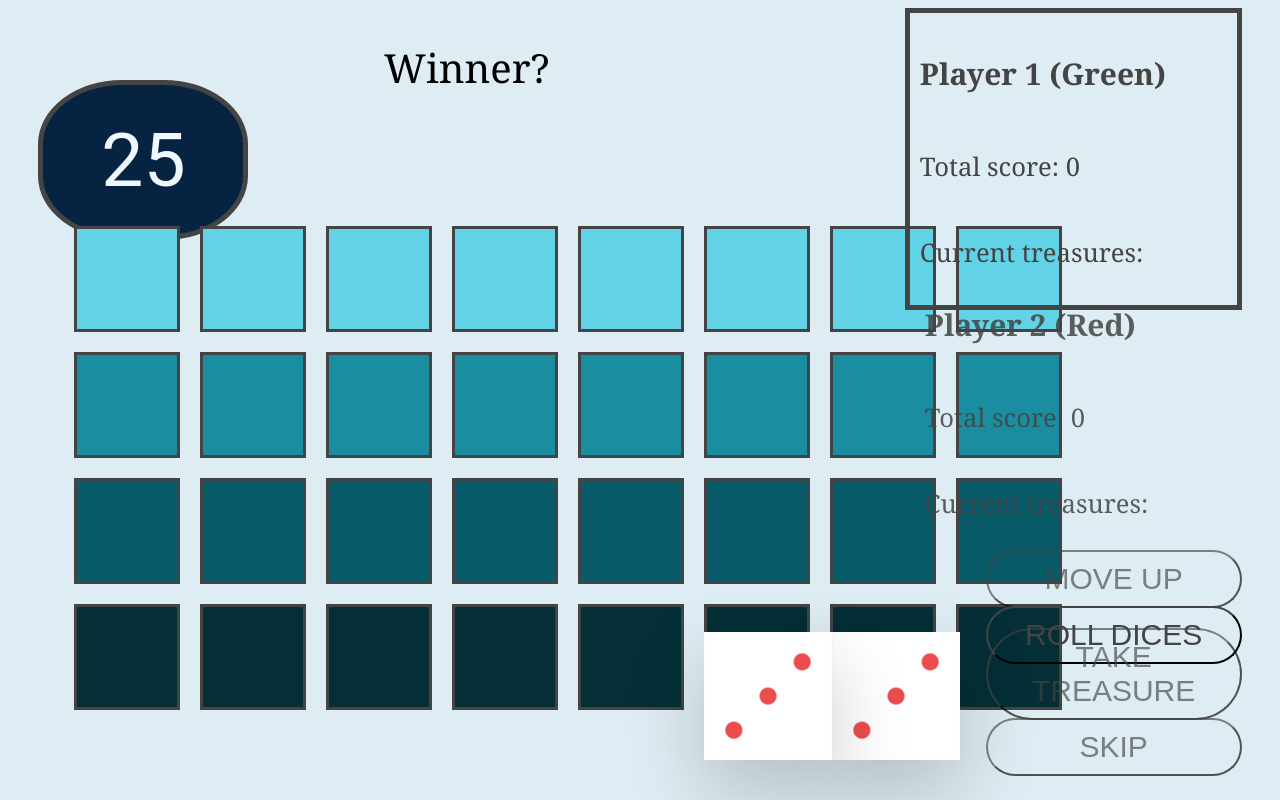
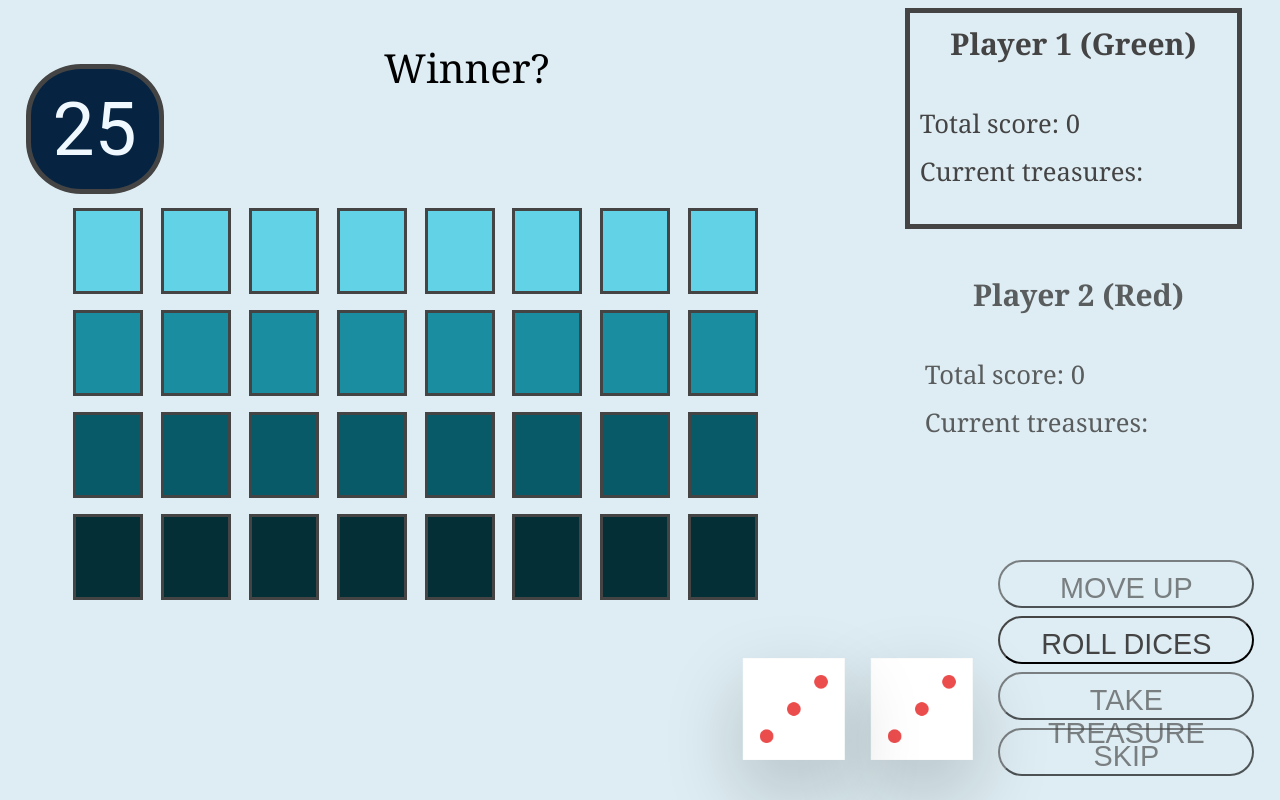
Before and after one commit to Nailgy/Deep_sea_game, a website: page index.html in a window 1280 px wide. Drawn offline with Linux system fonts and the light colour scheme.

Commit message:
Optimized view for different resolutions

```diff
--- a/index.html
+++ b/index.html
@@ -14,23 +14,23 @@
   <div id="game--field"></div>
   <div id="winner">Winner?</div>
   <section class ="player player--active" id="player--0">
-    <h3 class="name" id="name--0">Player 1 (Green)</h2>
-    <div>
+    <h3 class="name">Player 1 (Green)</h2>
+    <div class="text-block">
       <p class="label">Total score:</p>
       <p class="total-score" id="total--0">0</p>
     </div>
-    <div>
+    <div class="text-block">
       <p class="label">Current treasures:</p>
       <p class="treasures" id="treasures--0"></p>
     </div>
   </section>
 
   <section class ="player" id="player--1">
-    <h3 class="name" id="name--1">Player 2 (Red)</h2>
-    <div>
+    <h3 class="name">Player 2 (Red)</h2>
+    <div class="text-block">
       <p class="label">Total score:</p>
       <p class="total-score" id="total--1">0</p>
-    </div>
+    </div class="text-block">
     <div>
       <p class="label">Current treasures:</p>
       <p class="treasures" id="treasures--1"></p>
--- a/style.css
+++ b/style.css
@@ -5,10 +5,10 @@ body {
 
 #submarine {
   position: absolute;
-  left: 3%;
-  top: 10%;
-  width: 200px;
-  height: 150px;
+  left: 2%;
+  top: 8%;
+  width: 10%;
+  height: 15%;
   border: thick solid #444;
   background-color: #062441;
   border-radius: 40%;
@@ -25,19 +25,19 @@ body {
 
 #game--field {
   position: absolute;
-  width: 1100px;
-  height: 520px;
+  width: 60%;
+  height: 54%;
   left: 5%;
-  top: 27%;
+  top: 25%;
 
 }
 
 .tile {
   border: solid #444;
-  width: 100px;
-  height: 100px;
+  width: 5vw;
+  height: 10vh;
   float: left;
-  margin: 10px 10px 10px 10px;
+  margin: 1vh 0.7vw;
   display: flex;
   align-items: center;
   justify-content: center;
@@ -65,9 +65,8 @@ body {
 }
 
 .chip {
-  width: 50px;
-  height: 50px;
-  margin: 10px;
+  width: 50%;
+  height: 50%;
   border-radius: 50%;
 }
 
@@ -89,6 +88,7 @@ body {
 .player {
   position: absolute;
   width: 24%;
+  height: 24%;
   right: 3%;
   color: #444;
   background: none;
@@ -110,6 +110,16 @@ body {
   opacity: 100%;
 }
 
+.name {
+  height: 30%;
+  margin: 0%;
+  text-align: center;
+}
+
+.text-block {
+  height: 25%;
+}
+
 .label {
   display: inline-block;
 }
@@ -125,13 +135,13 @@ body {
 .btn {
   position: absolute;
   width: 20%;
-  right: 3%;
+  height: 6%;
+  right: 2%;
   color: #444;
   background: none;
   border-color:#444;
-  font-size: 30px;
+  font-size: 1.8rem;
   text-transform: uppercase;
-  font-weight: 500;
   cursor: pointer;
   padding: 10px;
   border-radius: 50rem;
@@ -158,7 +168,7 @@ body {
     right: 20%;
     bottom: 5%;
     transform: translateX(-50%);
-    height: 16%;
+    width: 8vw;
     box-shadow: 0 2rem 5rem rgba(0, 0, 0, 0.2);
 }
 
```
